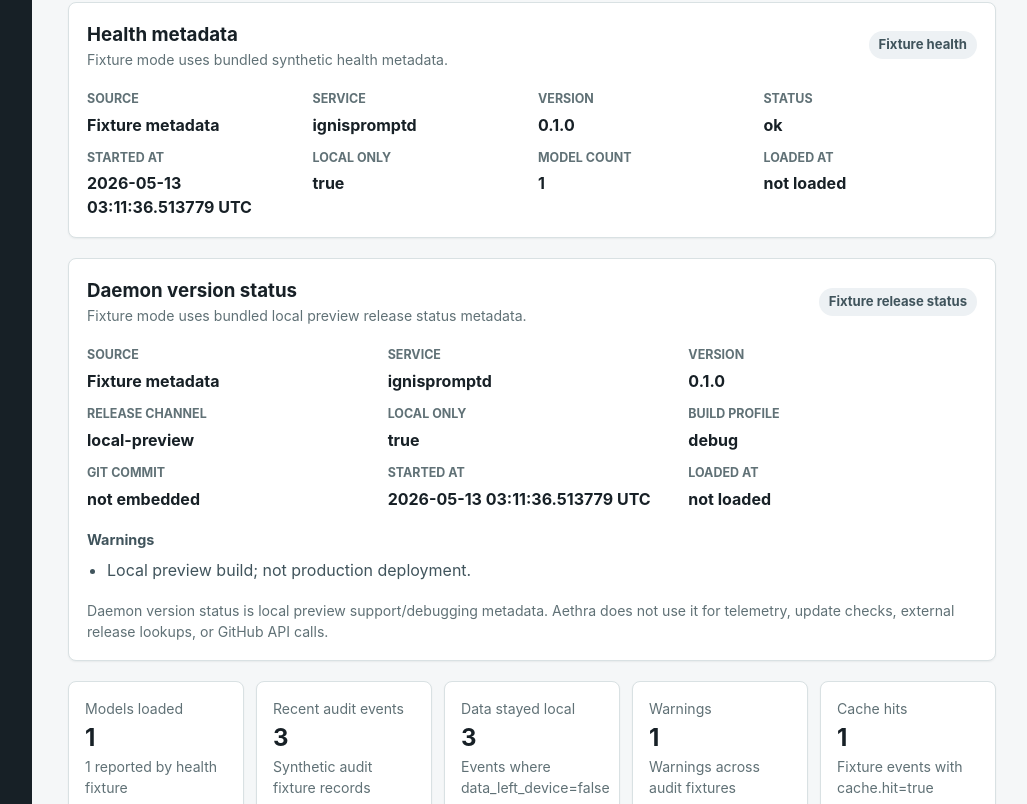
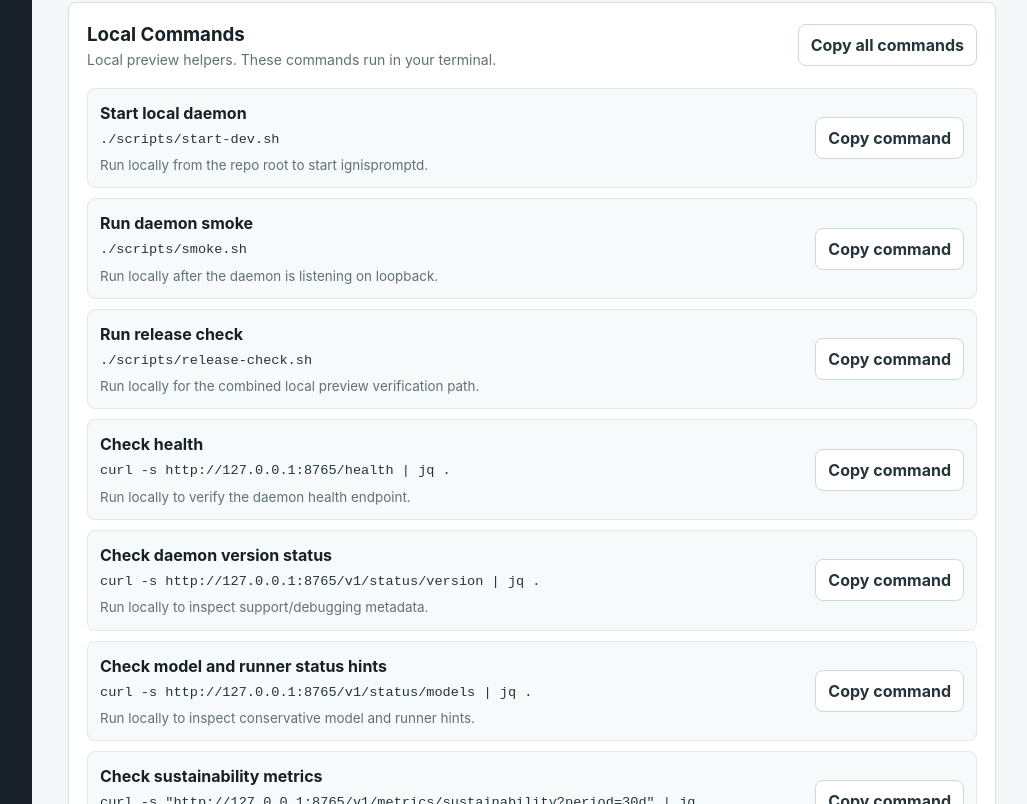
Before and after one commit to AIgnitron/ignisprompt, a React (Vite) app in the folder apps/aethra/: page / in a window 1280 px wide. Shown: the part 736-1540 px from the top of the page, without its empty margins (248-1275 px from the left). Built offline with nearby package versions, Linux system fonts and the light colour scheme.

Commit message:
feat: add copyable local commands in Aethra (#118)
Co-authored-by: Alaa-Aignitron <alaa@aignitron.com>

```diff
--- a/apps/aethra/src/routes/Overview.tsx
+++ b/apps/aethra/src/routes/Overview.tsx
@@ -1,3 +1,4 @@
+import { useState } from "react";
 import { MetricCard } from "../components/MetricCard";
 import { StatusBadge } from "../components/StatusBadge";
 import type {
@@ -21,6 +22,11 @@ import {
   buildOverviewSummary,
   getWarningExamples,
 } from "./overviewSummary";
+import {
+  getAllLocalCommandsText,
+  localCommands,
+  type LocalCommand,
+} from "./localCommands";
 
 const summary = buildOverviewSummary(
   healthFixture,
@@ -103,6 +109,8 @@ export function Overview({
       </header>
 
       <LiveLocalDiagnosticsPanel diagnostics={diagnostics} />
+
+      <LocalCommandsPanel />
 
       <HealthMetadataPanel
         dataMode={dataMode}
@@ -255,6 +263,117 @@ export function Overview({
         </section>
       </div>
     </section>
+  );
+}
+
+type CopyStatus =
+  | {
+      id: string;
+      message: string;
+      tone: "ok" | "warning";
+    }
+  | undefined;
+
+function LocalCommandsPanel() {
+  const [copyStatus, setCopyStatus] = useState<CopyStatus>();
+
+  async function copyCommand(id: string, command: string) {
+    if (!globalThis.navigator?.clipboard?.writeText) {
+      setCopyStatus({
+        id,
+        message: "Clipboard unavailable; select the command text.",
+        tone: "warning",
+      });
+      return;
+    }
+
+    try {
+      await globalThis.navigator.clipboard.writeText(command);
+      setCopyStatus({ id, message: "Copied", tone: "ok" });
+    } catch {
+      setCopyStatus({
+        id,
+        message: "Copy failed; select the command text.",
+        tone: "warning",
+      });
+    }
+  }
+
+  return (
+    <section className="panel" aria-label="Copy local commands">
+      <div className="panel-heading">
+        <div>
+          <h3>Local Commands</h3>
+          <p className="muted">
+            Local preview helpers. These commands run in your terminal.
+          </p>
+        </div>
+        <button
+          type="button"
+          className="secondary-button"
+          onClick={() => copyCommand("all", getAllLocalCommandsText())}
+        >
+          Copy all commands
+        </button>
+      </div>
+
+      {copyStatus?.id === "all" ? (
+        <p className={`copy-feedback copy-feedback-${copyStatus.tone}`}>
+          {copyStatus.message}
+        </p>
+      ) : null}
+
+      <div className="command-list">
+        {localCommands.map((item) => (
+          <LocalCommandRow
+            key={item.id}
+            item={item}
+            copyStatus={copyStatus}
+            onCopy={copyCommand}
+          />
+        ))}
+      </div>
+
+      <p className="muted local-commands-note">
+        Aethra only copies text to your clipboard. It does not execute commands,
+        call telemetry, contact cloud services, call GitHub, check for updates,
+        poll endpoints, or persist command state.
+      </p>
+    </section>
+  );
+}
+
+type LocalCommandRowProps = {
+  item: LocalCommand;
+  copyStatus: CopyStatus;
+  onCopy: (id: string, command: string) => void;
+};
+
+function LocalCommandRow({
+  item,
+  copyStatus,
+  onCopy,
+}: LocalCommandRowProps) {
+  return (
+    <div className="command-row">
+      <div className="command-copy">
+        <strong>{item.label}</strong>
+        <code>{item.command}</code>
+        <span>{item.detail}</span>
+        {copyStatus?.id === item.id ? (
+          <span className={`copy-feedback copy-feedback-${copyStatus.tone}`}>
+            {copyStatus.message}
+          </span>
+        ) : null}
+      </div>
+      <button
+        type="button"
+        className="secondary-button"
+        onClick={() => onCopy(item.id, item.command)}
+      >
+        Copy command
+      </button>
+    </div>
   );
 }
 
--- /dev/null
+++ b/apps/aethra/src/routes/localCommands.ts
@@ -0,0 +1,62 @@
+export type LocalCommand = {
+  id: string;
+  label: string;
+  command: string;
+  detail: string;
+};
+
+export const localCommands: LocalCommand[] = [
+  {
+    id: "start-daemon",
+    label: "Start local daemon",
+    command: "./scripts/start-dev.sh",
+    detail: "Run locally from the repo root to start ignispromptd.",
+  },
+  {
+    id: "smoke",
+    label: "Run daemon smoke",
+    command: "./scripts/smoke.sh",
+    detail: "Run locally after the daemon is listening on loopback.",
+  },
+  {
+    id: "release-check",
+    label: "Run release check",
+    command: "./scripts/release-check.sh",
+    detail: "Run locally for the combined local preview verification path.",
+  },
+  {
+    id: "health",
+    label: "Check health",
+    command: "curl -s http://127.0.0.1:8765/health | jq .",
+    detail: "Run locally to verify the daemon health endpoint.",
+  },
+  {
+    id: "version-status",
+    label: "Check daemon version status",
+    command: "curl -s http://127.0.0.1:8765/v1/status/version | jq .",
+    detail: "Run locally to inspect support/debugging metadata.",
+  },
+  {
+    id: "model-status",
+    label: "Check model and runner status hints",
+    command: "curl -s http://127.0.0.1:8765/v1/status/models | jq .",
+    detail: "Run locally to inspect conservative model and runner hints.",
+  },
+  {
+    id: "sustainability-metrics",
+    label: "Check sustainability metrics",
+    command:
+      'curl -s "http://127.0.0.1:8765/v1/metrics/sustainability?period=30d" | jq .',
+    detail: "Run locally to inspect proxy-only local preview metrics.",
+  },
+  {
+    id: "start-aethra",
+    label: "Start Aethra dashboard",
+    command: "cd apps/aethra && npm run dev",
+    detail: "Run locally from the repo root to start the dashboard.",
+  },
+];
+
+export function getAllLocalCommandsText(commands = localCommands): string {
+  return commands.map((item) => item.command).join("\n");
+}
--- a/apps/aethra/src/styles.css
+++ b/apps/aethra/src/styles.css
@@ -361,6 +361,66 @@ textarea:focus {
 .explanation {
   margin: 18px 0 0;
   color: #40545c;
+}
+
+.command-list {
+  display: grid;
+  gap: 10px;
+  margin-top: 18px;
+}
+
+.command-row {
+  display: grid;
+  grid-template-columns: minmax(0, 1fr) auto;
+  gap: 12px;
+  align-items: center;
+  padding: 12px;
+  border: 1px solid #e2e8ea;
+  border-radius: 8px;
+  background: #f7fafb;
+}
+
+.command-copy {
+  display: grid;
+  gap: 5px;
+  min-width: 0;
+}
+
+.command-copy strong {
+  color: #172026;
+}
+
+.command-copy code {
+  overflow-wrap: anywhere;
+  color: #25353b;
+  font-size: 0.85rem;
+}
+
+.command-copy span {
+  color: #607176;
+  font-size: 0.84rem;
+}
+
+.copy-feedback {
+  margin: 12px 0 0;
+  font-size: 0.84rem;
+  font-weight: 700;
+}
+
+.command-copy .copy-feedback {
+  margin: 0;
+}
+
+.copy-feedback-ok {
+  color: #17643a;
+}
+
+.copy-feedback-warning {
+  color: #7a4b00;
+}
+
+.local-commands-note {
+  margin-top: 14px;
 }
 
 .two-column {
@@ -747,6 +807,7 @@ textarea:focus {
   }
 
   .audit-layout,
+  .command-row,
   .model-layout,
   .routing-layout,
   .sustainability-layout {
```
Also changed, not shown: 5 other files (tests, documents, lock files or other folders).
